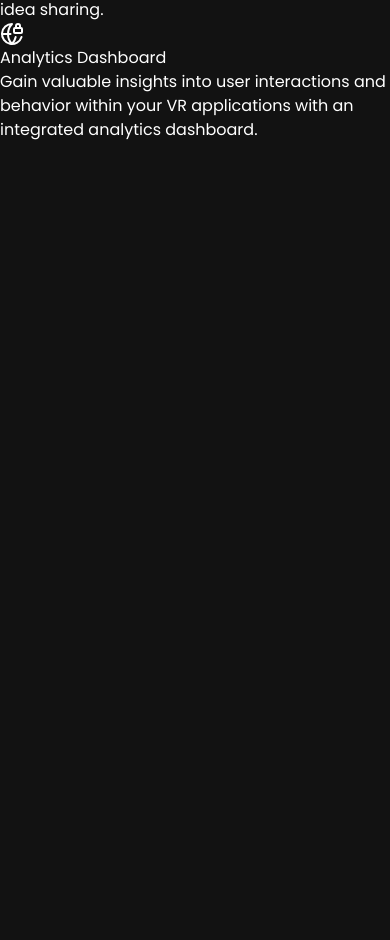
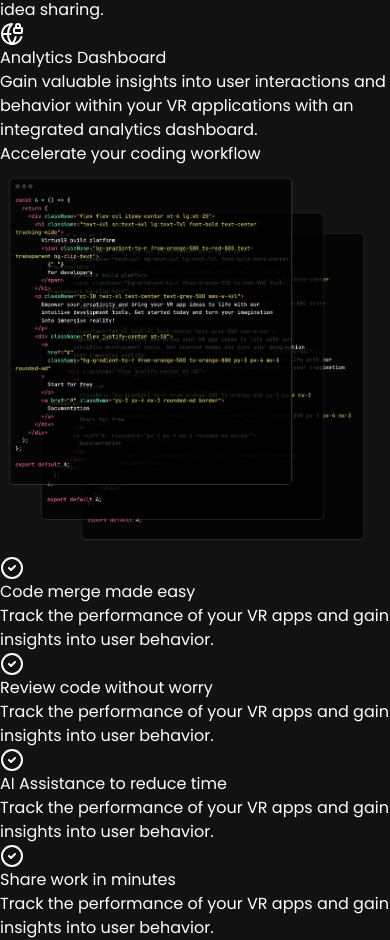
Before and after one commit to MelikeDemiralayy/developer-website, a React (Vite) app: page / in a window 390 px wide. Shown: the part 1659-2599 px from the top of the page. Before the commit the page ends 1801 px from the top, so only its background shows below. Built offline with nearby package versions, Linux system fonts and the light colour scheme.

Commit message:
wokflow section

```diff
--- a/src/App.jsx
+++ b/src/App.jsx
@@ -2,6 +2,7 @@
 import Navbar from './components/Navbar'
 import HeroSection from './components/HeroSection'
 import FeatureSection from './components/FeatureSection'
+import WorkFlow from './components/WorkFlow'
 
 const App = () => {
   return (
@@ -9,6 +10,7 @@
      <Navbar/>
      <HeroSection/>
      <FeatureSection/>
+     <WorkFlow/>
     </div>
   )
 }
--- /dev/null
+++ b/src/components/WorkFlow.jsx
@@ -0,0 +1,35 @@
+import React from 'react'
+import { CheckCircle2} from 'lucide-react';
+import codeImage from "../assets/images/code.jpg";
+import { checklistItems } from '../constants';
+
+
+const WorkFlow = () => {
+  return (
+    <div className='mt-20'>
+      <h2 className='text-3xl sm:text-5xl  lg:text-6xl text-center mt-6 tracking-wide'>Accelerate your
+       <span className='bg-gradient-to-r from-orange-500 to-orange-800 text-transparent bg-clip-text'>{""} coding workflow</span> </h2>
+
+    <div className='flex flex-wrap justify-center'>
+      <div className='p-2 w-full lg:w-1/2'>
+       <img src={codeImage} alt="code-image" />
+      </div>
+
+      <div className='pt-12 w-full lg:w-1/2'>
+         {checklistItems.map((item,index) =>
+          <div key={index} className='flex mb-12'>
+           <div className='text-green-400 mx-6 bg-neutral-900 h-10 w-10 p-2 justify-center items-center rounded-full'>
+            <CheckCircle2/>
+            </div>
+            <div>
+                <h5 className='mt-1 mb-2 text-xl'>{item.title} </h5>
+                <p className='text-md text-neutral-500'>{item.description} </p>
+            </div>
+          </div> )}
+      </div>
+    </div>
+    </div>
+  )
+}
+
+export default WorkFlow
```
Also changed, not shown: src/assets/images/code.jpg (added).
